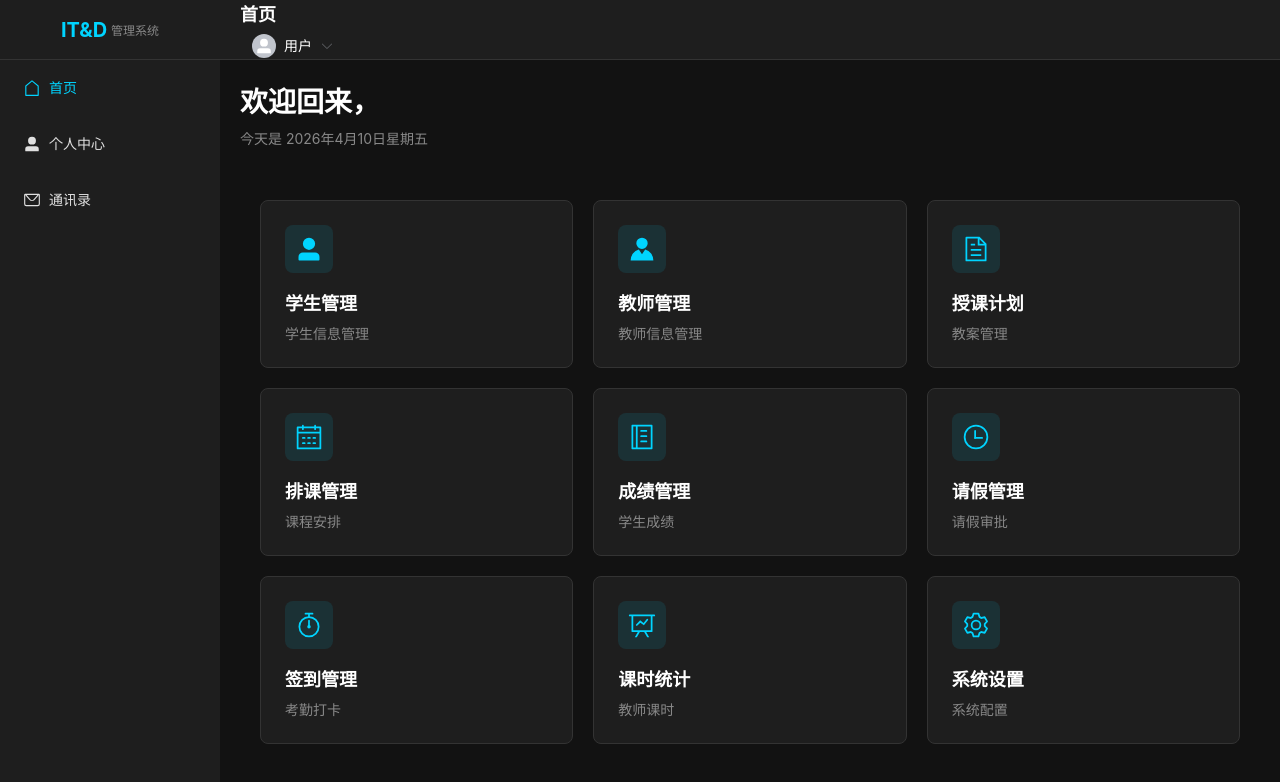
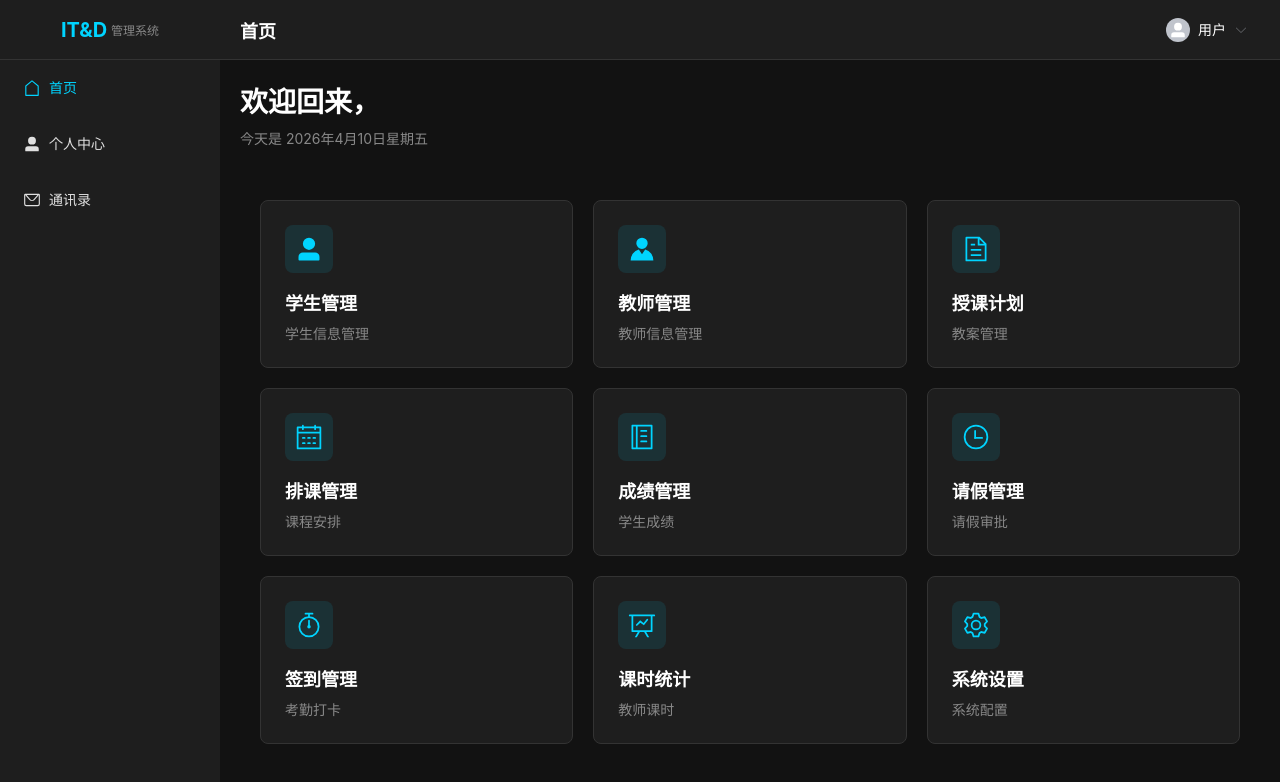
Before and after one commit to RirnelHH/itd-management-system, a Vue app in the folder frontend/: page /dashboard in a window 1280 px wide. Shown: the top 782 px of the page. Built offline with nearby package versions, Linux system fonts and the light colour scheme; no server answers; sample sign-in values are in the browser's storage.

Commit message:
fix(frontend): move user avatar to top right corner in header

```diff
--- a/frontend/src/layouts/MainLayout.vue
+++ b/frontend/src/layouts/MainLayout.vue
@@ -91,6 +91,12 @@ const handleCommand = (command: string) => {
 </script>
 
 <style scoped>
+.el-header {
+  display: flex;
+  justify-content: space-between;
+  align-items: center;
+}
+
 .layout-container {
   height: 100vh;
 }
```
